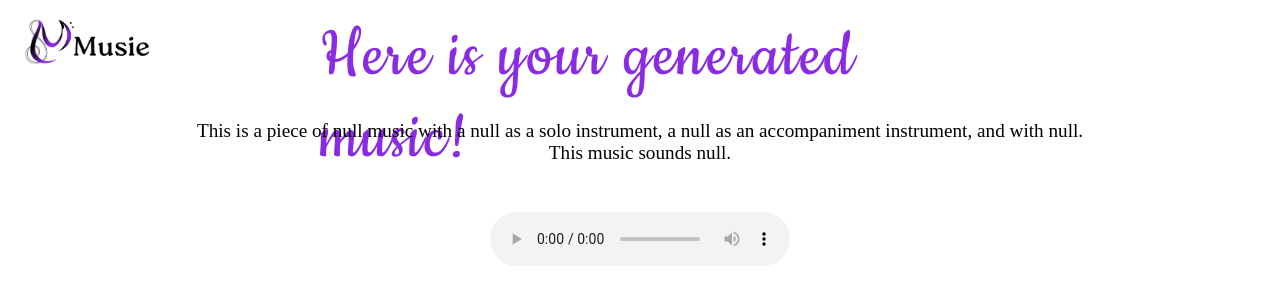
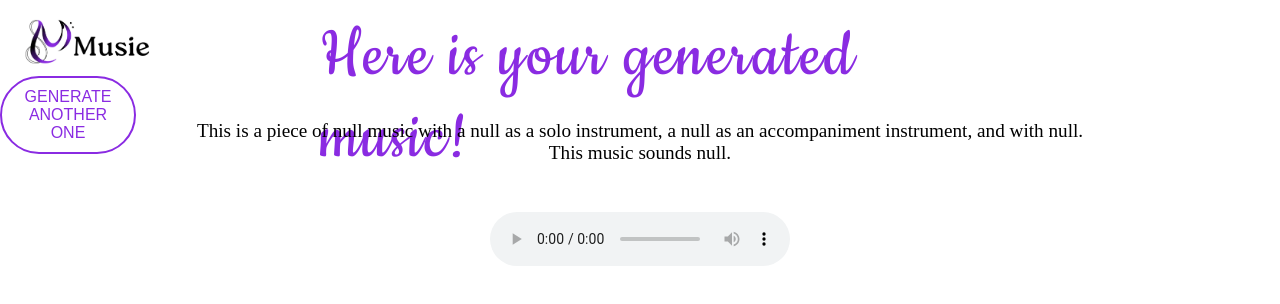
Before and after one commit to zzyAnna/Musie, a website: page generate.html in a window 1280 px wide. Drawn offline with Linux system fonts and the light colour scheme.

Commit message:
Update generate.html

```diff
--- a/generate.html
+++ b/generate.html
@@ -24,6 +24,12 @@
     <p id="prompt-text"></p>
   </div>
 
+  <div id="another-wrapper">
+    <a href="customize.html" class="get-started">
+      <div class="create-button" id="another-button">GENERATE ANOTHER ONE</div>
+    </a>
+  </div>
+
   <script>
     const prompt = 'This is a piece of '+localStorage.getItem("genre")+
         ' music with a '+localStorage.getItem("solo-instrument")+' as a solo instrument, a '+
```
